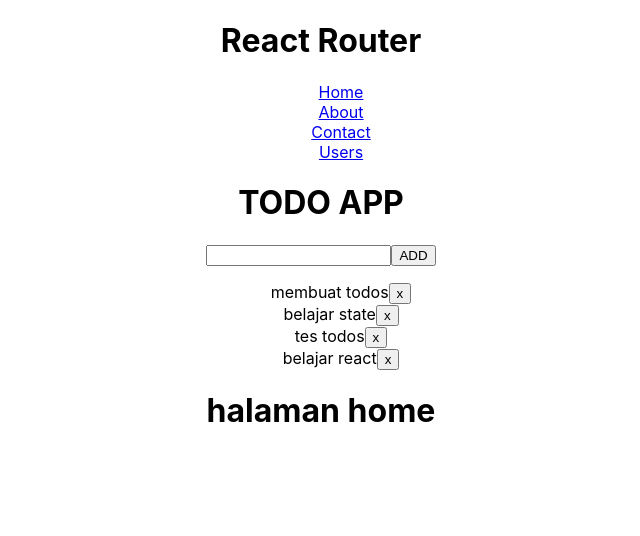
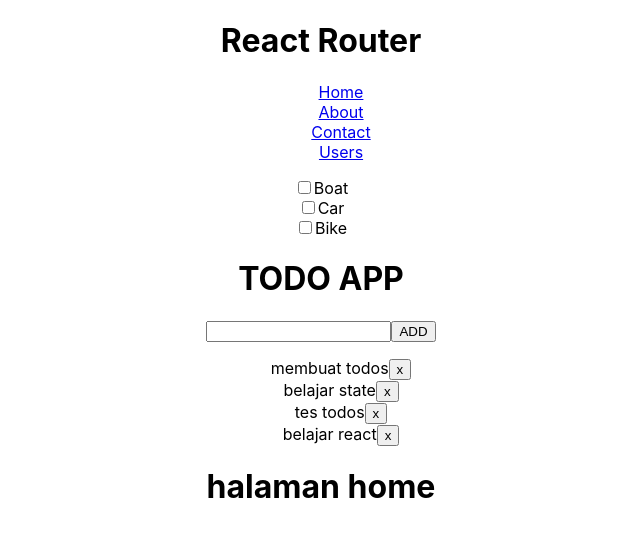
Before and after one commit to mohammedazez/projects, a React (Create React App) app in the folder day-15-react-router/react-router/: page / in a window 1280 px wide. Shown: the top 536 px of the page, without its empty margins (319-959 px from the left). Built offline with nearby package versions, Linux system fonts and the light colour scheme.

Commit message:
add form

```diff
--- a/day-15-react-router/react-router/src/App.js
+++ b/day-15-react-router/react-router/src/App.js
@@ -13,6 +13,7 @@ import Users from "./pages/Users";
 // components
 import Header from "./components/Header";
 import Dashboard from "./pages/Dashboard";
+import Form from "./pages/Form";
 
 function App() {
   let loggedIn = true;
@@ -21,6 +22,7 @@ function App() {
       <div className="App">
         <Header />
 
+        <Form/>
         <Todo />
 
         {/* bagian halaman yang mau dirubah */}
--- /dev/null
+++ b/day-15-react-router/react-router/src/pages/Form.js
@@ -0,0 +1,34 @@
+import React, { useState } from 'react';
+
+const Form = () => {
+  const [checkBoxData, setCheckBoxData] = useState([
+    {name: "vehicle1", isChecked:false, label: "Boat"},
+    {name: "vehicle2", isChecked:false, label: "Car"},
+    {name: "vehicle3", isChecked:false, label: "Bike"},
+  ]);
+
+  const handleCheck = (itemCheckBox) => {
+    itemCheckBox.isChecked = !itemCheckBox.isChecked
+
+    let newData = [...checkBoxData]
+
+    setCheckBoxData(newData)
+  }
+
+  console.log(checkBoxData)
+
+  return (
+    <div>
+        <form action="">
+          {checkBoxData.map((item, index) => (
+            <div key={index}>
+              <input onChange={() => handleCheck(item)} type="checkbox" name="vehicle1" defaultValue="Bike" checked={item.isCheked} />
+              <label>{item.label}</label><br />
+            </div>
+          ))}
+      </form>
+    </div>
+  );
+}
+
+export default Form;
```
